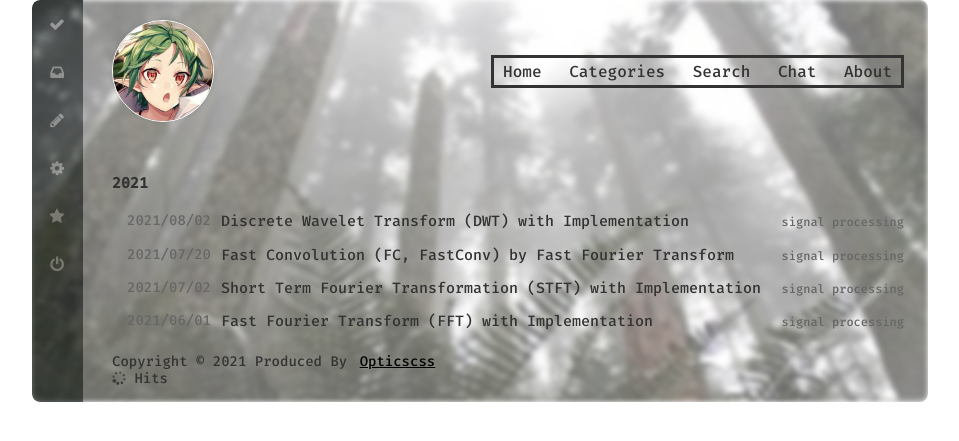
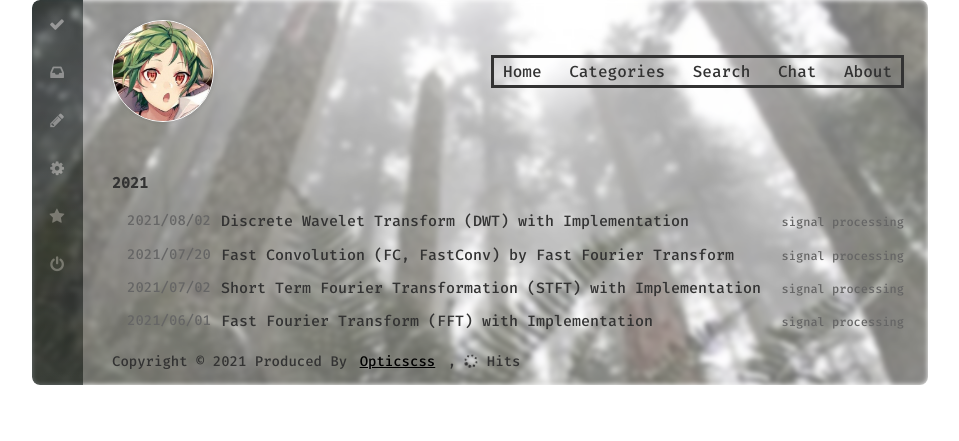
Before and after one commit to Opticcss/Opticcss.github.io, a Jekyll site: the page built from index.html, in a window 1280 px wide. Shown: the top 441 px of the page, without its empty margins (160-1119 px from the left). Built offline with Jekyll 4.4.1, drawn with Linux system fonts in a browser that asks for light colours; comment, search, counter and statistics services are not loaded.

Commit message:
Update footer.html

```diff
--- a/_includes/footer.html
+++ b/_includes/footer.html
@@ -3,7 +3,7 @@
   <span>{{ site.footerText }}</span>
   <span>Produced By</span>
   <a href="https://opticcss.github.io/">Opticscss</a>
-</br>
+  <span>, </span>
   <span id="busuanzi_value_page_pv"><i class="fa fa-spinner fa-spin"></i></span> Hits
   <!-- 底部加了小鱼<・)))><<~ -->
 <!--
```
